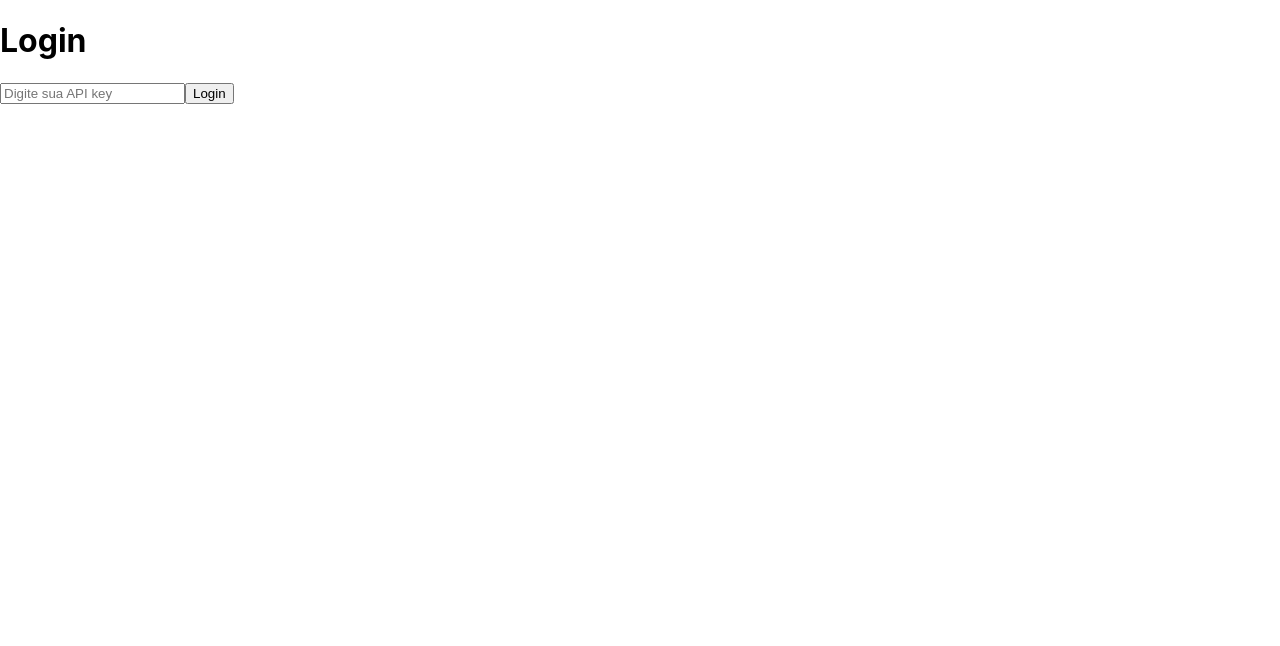
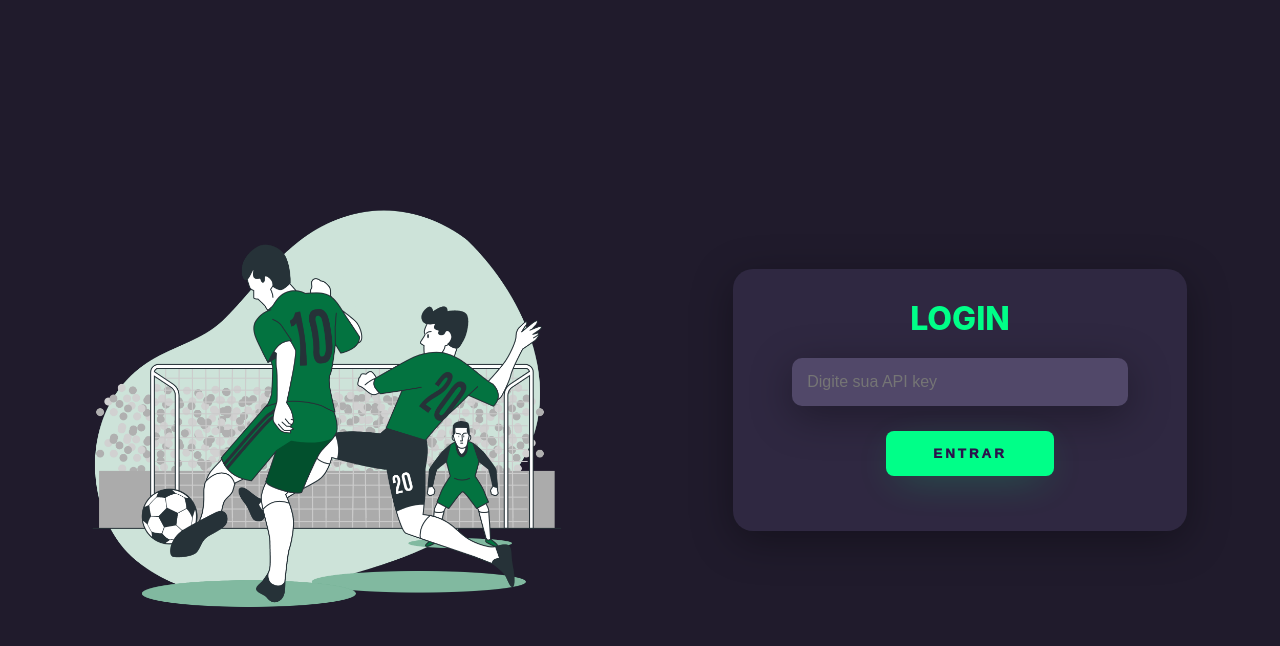
Before and after one commit to munhoesrc/api-football, a React (Create React App) app: page / in a window 1280 px wide. Shown: the top 646 px of the page. Built offline with nearby package versions, Linux system fonts and the light colour scheme.

Commit message:
feat: Adicionando img no Login e estilizando

```diff
--- a/src/pages/Login.jsx
+++ b/src/pages/Login.jsx
@@ -1,42 +1,52 @@
-import React, { useState } from 'react';
-import { useNavigate } from 'react-router-dom';
+import React, { useState } from "react";
+import { useNavigate } from "react-router-dom";
+import WalletAnimate from "../assets/img/Soccer.png";
+import "../styles/login.css";
 
 function Login() {
   const navigate = useNavigate();
 
-  const [apiKey, setApiKey] = useState('');
-  const [error, setError] = useState('');
+  const [apiKey, setApiKey] = useState("");
+  const [error, setError] = useState("");
 
   const handleLogin = async (e) => {
     e.preventDefault();
 
     // Verifica se a API key está preenchida
     if (!apiKey) {
-      setError('Por favor, insira uma API key válida.');
+      setError("Por favor, insira uma API key válida.");
       return;
     }
 
+    // Verifica autenticidade da API key
     try {
-      // Verifica autenticidade da API key
-      const response = await fetch('https://v3.football.api-sports.io/status', {
+      const response = await fetch("https://v3.football.api-sports.io/status", {
         headers: {
-          'x-apisports-key': apiKey
-        }
+          "x-apisports-key": apiKey,
+        },
       });
 
       if (response.ok) {
-        navigate('/home');
+        navigate("/home");
       } else {
-        setError('API key inválida. Por favor, verifique novamente.');
+        setError("API key inválida. Por favor, verifique novamente.");
       }
     } catch (error) {
-      setError('Ocorreu um erro ao verificar a API key. Por favor, tente novamente mais tarde.');
+      setError(
+        "Ocorreu um erro ao verificar a API key. Por favor, tente novamente mais tarde."
+      );
     }
   };
 
   return (
-    <div>
-      <h1>Login</h1>
+    <div className="main-login">
+      <div className="left-login">
+        <img src={WalletAnimate} className="login-image" alt="jogando bola" />
+      </div>
+      <div className="right-login">
+        <div className="card-login">
+          <h1>LOGIN</h1>
+          <br />
           {error && <p>{error}</p>}
           <form onSubmit={handleLogin}>
             <input
@@ -45,8 +55,12 @@ function Login() {
               value={apiKey}
               onChange={(e) => setApiKey(e.target.value)}
             />
-        <button type="submit">Login</button>
+            <button type="submit" className="btn-login">
+              Entrar
+            </button>
           </form>
+        </div>
+      </div>
     </div>
   );
 }
--- /dev/null
+++ b/src/styles/login.css
@@ -0,0 +1,85 @@
+.main-login {
+  align-items: center;
+  background: #201b2c;
+  display: flex;
+  height: 100vh;
+  justify-content: center;
+  width: 100vw;
+}
+
+.right-login {
+  align-items: center;
+  display: flex;
+  flex-direction: column;
+  height: 100vh;
+  justify-content: center;
+  width: 50vw;
+}
+
+.right-login > h1 {
+  color: #77ffc0;
+}
+
+.login-image {
+  width: 40vw;
+}
+
+.left-login {
+  align-items: center;
+  display: flex;
+  height: 100vh;
+  justify-content: center;
+  width: 50vw;
+}
+
+.card-login {
+  align-items: center;
+  background: #2f2841;
+  border-radius: 20px;
+  box-shadow: 0 10px 40px #00000056;
+  display: flex;
+  flex-direction: column;
+  justify-content: center;
+  padding: 30px 35px;
+  width: 60%;
+}
+
+.card-login > h1 {
+  color: #0f8;
+  font-weight: 800;
+  margin: 0;
+}
+
+input {
+  background: #514869;
+  border: none;
+  border-radius: 10px;
+  box-shadow: 0 10px 40px #00000056;
+  box-sizing: border-box;
+  color: #f0ffffde;
+  font-size: 12pt;
+  outline: none;
+  padding: 15px;
+  width: 100%;
+}
+
+.textfield > input::placeholder {
+  color: #f0ffff94;
+}
+
+.btn-login {
+  background: #0f8;
+  border: none;
+  border-radius: 8px;
+  box-shadow: 0 10px 40px -12px #00ff8052;
+  color: #2b134b;
+  cursor: pointer;
+  font-weight: 950;
+  letter-spacing: 3px;
+  margin: 25px;
+  margin-left: 28%;
+  outline: none;
+  padding: 15px 0;
+  text-transform: uppercase;
+  width: 50%;
+}
```
Also changed, not shown: src/assets/img/Meu Time.png (added), src/assets/img/Soccer.png (added). Lines whose indentation alone changed are shown as unchanged.
